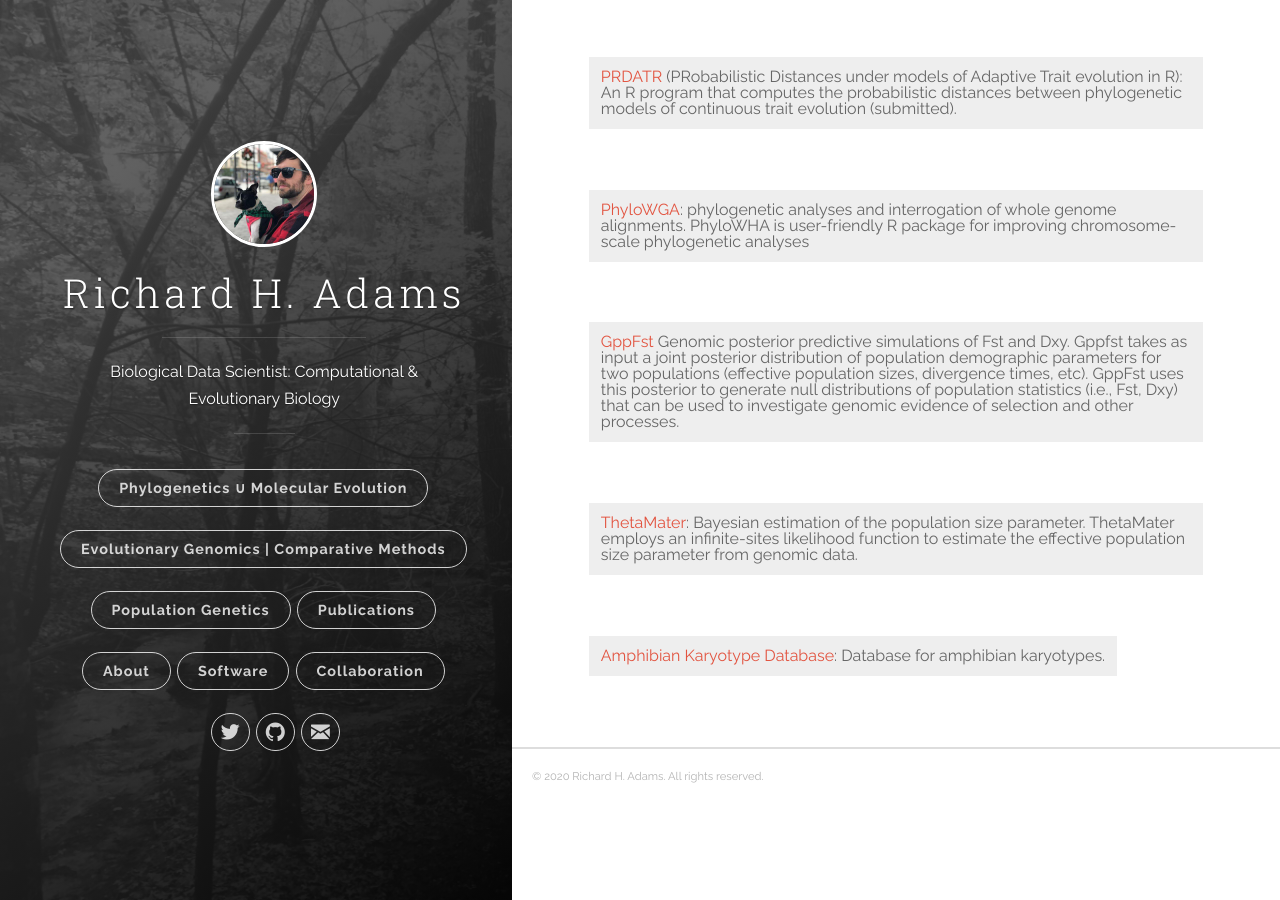
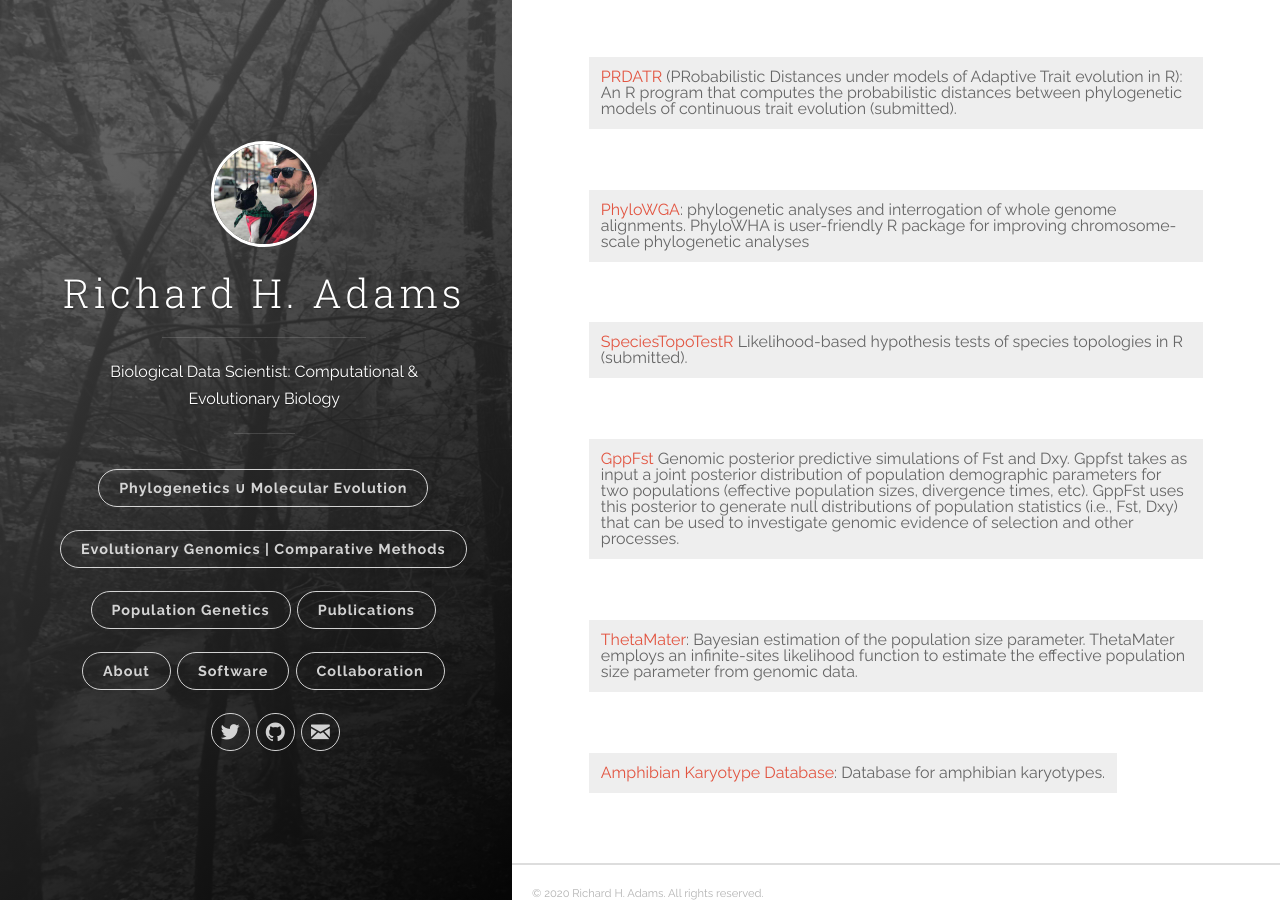
Before and after one commit to rhaTESTrha/Research, a Jekyll site: the page built from _posts/2019-11-08-links.markdown, in a window 1280 px wide and 900 px high, scrolled down 794 px. Built offline with Jekyll 4.4.1, drawn with Linux system fonts in a browser that asks for light colours.

Commit message:
Update 2019-11-08-links.markdown

```diff
--- a/_posts/2019-11-08-links.markdown
+++ b/_posts/2019-11-08-links.markdown
@@ -26,6 +26,10 @@ __Software & Databases__
  [PhyloWGA](https://github.com/radamsRHA/PhyloWGA): phylogenetic analyses and interrogation of whole genome alignments. PhyloWHA is user-friendly R package for improving chromosome-scale phylogenetic analyses |
 
  |
+ [SpeciesTopoTestR](https://github.com/radamsRHA/SpeciesTopoTestR) Likelihood-based hypothesis tests of species topologies in R (submitted). |
+
+
+ |
  [GppFst](https://github.com/radamsRHA/GppFst) Genomic posterior predictive simulations of Fst and Dxy. Gppfst takes as input a joint posterior distribution of population demographic parameters for two populations (effective population sizes, divergence times, etc). GppFst uses this posterior to generate null distributions of population statistics (i.e., Fst, Dxy) that can be used to investigate genomic evidence of selection and other processes.  |
 
  |
```
